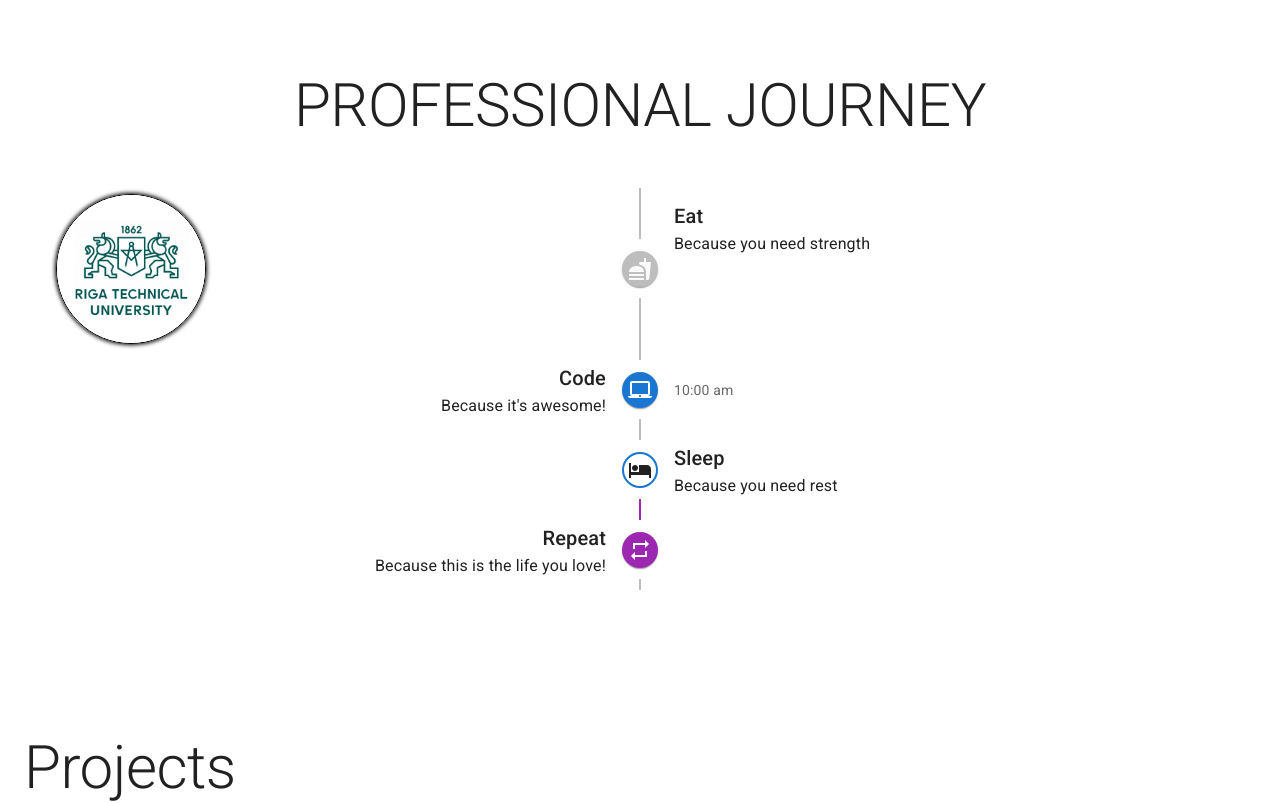
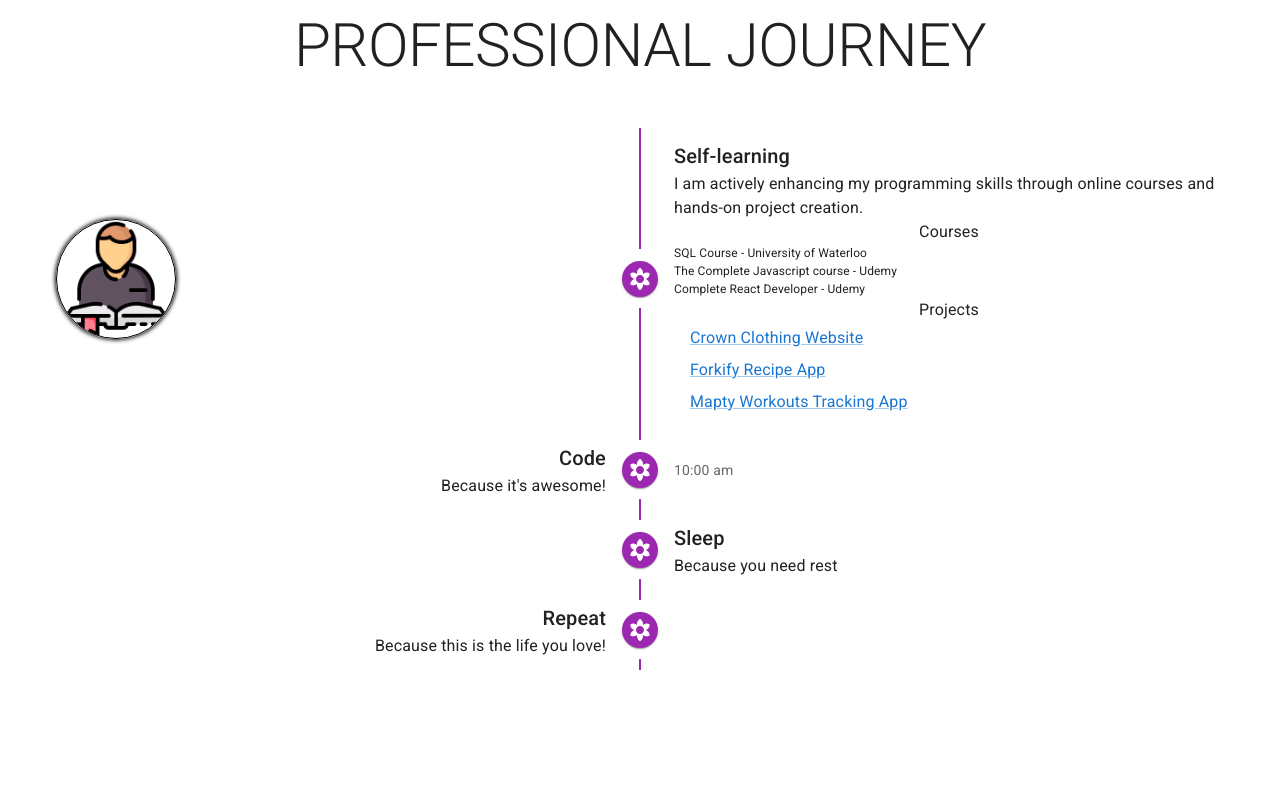
Before and after one commit to ALagodzinska/portfolio-app, a React (Create React App) app: page / in a window 1280 px wide. Shown: the part 900-1703 px from the top of the page. Built offline with nearby package versions, Linux system fonts and the light colour scheme.

Commit message:
Test version of timeline

```diff
--- /dev/null
+++ b/src/components/timeline-picture/timeline-picture.component.jsx
@@ -0,0 +1,30 @@
+import { Box } from "@mui/material";
+
+const TimelinePicture = ({ imgSrc }) => {
+  console.log(imgSrc);
+  return (
+    <Box
+      sx={{
+        width: "120px",
+        height: "120px",
+        display: "flex",
+        alignItems: "center",
+        justifyContent: "center",
+      }}
+    >
+      <img
+        src={imgSrc}
+        alt="RTU"
+        width={"100%"}
+        style={{
+          border: "1px solid black",
+          borderRadius: "100px",
+          boxShadow: "0px 0px 4px 1px #000000",
+        }}
+        height={"auto"}
+      />
+    </Box>
+  );
+};
+
+export default TimelinePicture;
--- a/src/routes/about-me/about-me.component.jsx
+++ b/src/routes/about-me/about-me.component.jsx
@@ -18,7 +18,7 @@ import {
 
 const AboutMe = () => {
   return (
-    <Box sx={{ pt: "160px" }}>
+    <Box sx={{ pt: "130px" }}>
       <Box>
         <Typography variant="h6" align="center">
           My name is Anastasija Lagodzinska
--- a/src/routes/timeline/timeline.jsx
+++ b/src/routes/timeline/timeline.jsx
@@ -1,4 +1,12 @@
-import { Box, Typography } from "@mui/material";
+import {
+  Box,
+  Link,
+  List,
+  ListItem,
+  ListItemButton,
+  ListItemText,
+  Typography,
+} from "@mui/material";
 import Timeline from "@mui/lab/Timeline";
 import TimelineItem from "@mui/lab/TimelineItem";
 import TimelineSeparator from "@mui/lab/TimelineSeparator";
@@ -6,15 +14,14 @@ import TimelineConnector from "@mui/lab/TimelineConnector";
 import TimelineContent from "@mui/lab/TimelineContent";
 import TimelineDot from "@mui/lab/TimelineDot";
 import TimelineOppositeContent from "@mui/lab/TimelineOppositeContent";
-import FastfoodIcon from "@mui/icons-material/Fastfood";
-import LaptopMacIcon from "@mui/icons-material/LaptopMac";
-import HotelIcon from "@mui/icons-material/Hotel";
-import RepeatIcon from "@mui/icons-material/Repeat";
 import RtuLogo from "../../pictures/rtu-logo.png";
+import SelfLearningPicture from "../../pictures/self-learning.png";
+import TimelinePicture from "../../components/timeline-picture/timeline-picture.component";
+import FilterVintageRoundedIcon from "@mui/icons-material/FilterVintageRounded";
 
 const TimelineJourney = () => {
   return (
-    <Box sx={{ pt: "160px", pb: "120px" }}>
+    <Box sx={{ pt: "130px", pb: "120px" }}>
       <Typography variant="h2" align="center" sx={{ py: 3 }}>
         PROFESSIONAL JOURNEY
       </Typography>
@@ -23,44 +30,54 @@ const TimelineJourney = () => {
           <TimelineItem>
             <TimelineOppositeContent
               sx={{ m: "auto 0" }}
-              align="right"
               variant="body2"
               color="text.secondary"
             >
-              <Box
-                sx={{
-                  width: "150px",
-                  height: "150px",
-                  display: "flex",
-                  alignItems: "center",
-                  justifyContent: "center",
-                }}
-              >
-                <img
-                  src={RtuLogo}
-                  alt="RTU"
-                  width={"100%"}
-                  style={{
-                    border: "1px solid black",
-                    borderRadius: "100px",
-                    boxShadow: "0px 0px 4px 1px #000000",
-                  }}
-                  height={"auto"}
-                />
-              </Box>
+              <TimelinePicture imgSrc={SelfLearningPicture} />
             </TimelineOppositeContent>
             <TimelineSeparator>
-              <TimelineConnector />
-              <TimelineDot>
-                <FastfoodIcon />
+              <TimelineConnector sx={{ bgcolor: "secondary.main" }} />
+              <TimelineDot color="secondary">
+                <FilterVintageRoundedIcon />
               </TimelineDot>
-              <TimelineConnector />
+              <TimelineConnector sx={{ bgcolor: "secondary.main" }} />
             </TimelineSeparator>
             <TimelineContent sx={{ py: "12px", px: 2 }}>
               <Typography variant="h6" component="span">
-                Eat
+                Self-learning
               </Typography>
-              <Typography>Because you need strength</Typography>
+              <Typography>
+                I am actively enhancing my programming skills through online
+                courses and hands-on project creation.
+              </Typography>
+              <Typography align="center">Courses</Typography>
+              <Typography fontSize={12}>
+                SQL Course - University of Waterloo
+              </Typography>
+              <Typography fontSize={12}>
+                The Complete Javascript course - Udemy
+              </Typography>
+              <Typography fontSize={12}>
+                Complete React Developer - Udemy
+              </Typography>
+              <Typography align="center">Projects</Typography>
+              <List sx={{ py: 0 }}>
+                <ListItem sx={{ py: 0 }}>
+                  <Link href="https://stacy-clothing.netlify.app/">
+                    <ListItemText primary="Crown Clothing Website" />
+                  </Link>
+                </ListItem>
+                <ListItem sx={{ py: 0 }}>
+                  <Link href="https://forkify-recipes-stacy.netlify.app/">
+                    <ListItemText primary="Forkify Recipe App" />
+                  </Link>
+                </ListItem>
+                <ListItem sx={{ py: 0 }}>
+                  <Link href="https://alagodzinska.github.io/MaptyApp/">
+                    <ListItemText primary="Mapty Workouts Tracking App" />
+                  </Link>
+                </ListItem>
+              </List>
             </TimelineContent>
           </TimelineItem>
           <TimelineItem>
@@ -72,11 +89,11 @@ const TimelineJourney = () => {
               10:00 am
             </TimelineOppositeContent>
             <TimelineSeparator>
-              <TimelineConnector />
-              <TimelineDot color="primary">
-                <LaptopMacIcon />
+              <TimelineConnector sx={{ bgcolor: "secondary.main" }} />
+              <TimelineDot color="secondary">
+                <FilterVintageRoundedIcon />
               </TimelineDot>
-              <TimelineConnector />
+              <TimelineConnector sx={{ bgcolor: "secondary.main" }} />
             </TimelineSeparator>
             <TimelineContent sx={{ py: "12px", px: 2 }}>
               <Typography variant="h6" component="span">
@@ -87,9 +104,9 @@ const TimelineJourney = () => {
           </TimelineItem>
           <TimelineItem>
             <TimelineSeparator>
-              <TimelineConnector />
-              <TimelineDot color="primary" variant="outlined">
-                <HotelIcon />
+              <TimelineConnector sx={{ bgcolor: "secondary.main" }} />
+              <TimelineDot color="secondary">
+                <FilterVintageRoundedIcon />
               </TimelineDot>
               <TimelineConnector sx={{ bgcolor: "secondary.main" }} />
             </TimelineSeparator>
@@ -104,9 +121,9 @@ const TimelineJourney = () => {
             <TimelineSeparator>
               <TimelineConnector sx={{ bgcolor: "secondary.main" }} />
               <TimelineDot color="secondary">
-                <RepeatIcon />
+                <FilterVintageRoundedIcon />
               </TimelineDot>
-              <TimelineConnector />
+              <TimelineConnector sx={{ bgcolor: "secondary.main" }} />
             </TimelineSeparator>
             <TimelineContent sx={{ py: "12px", px: 2 }}>
               <Typography variant="h6" component="span">
```
